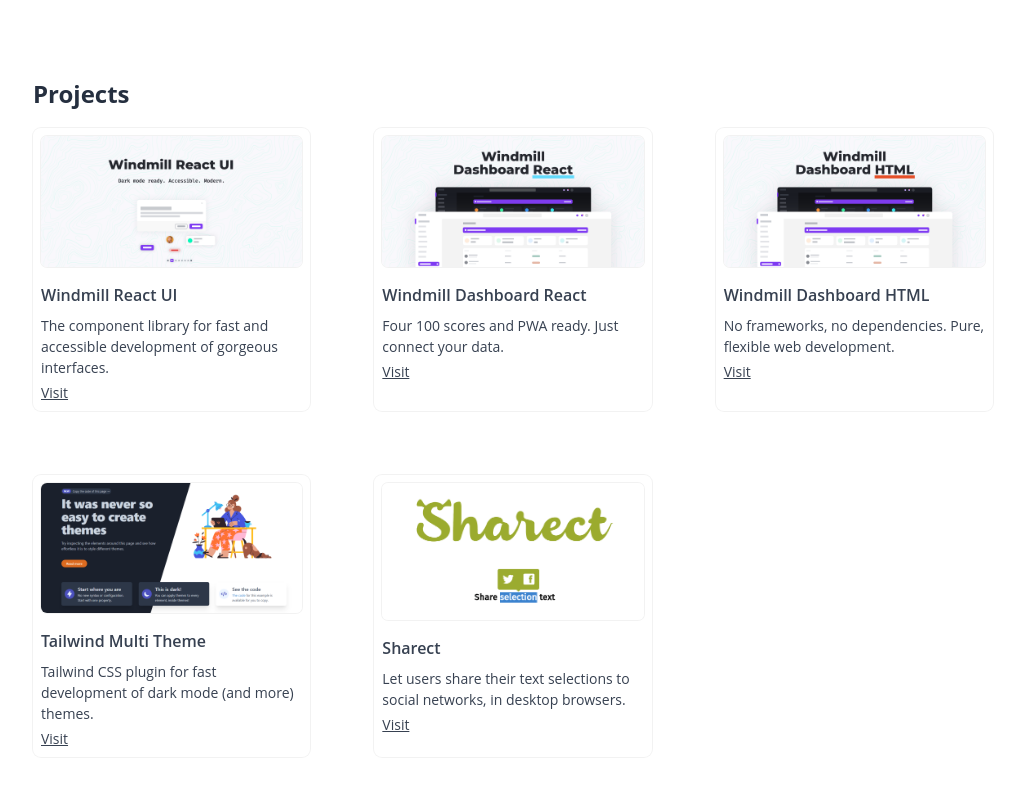
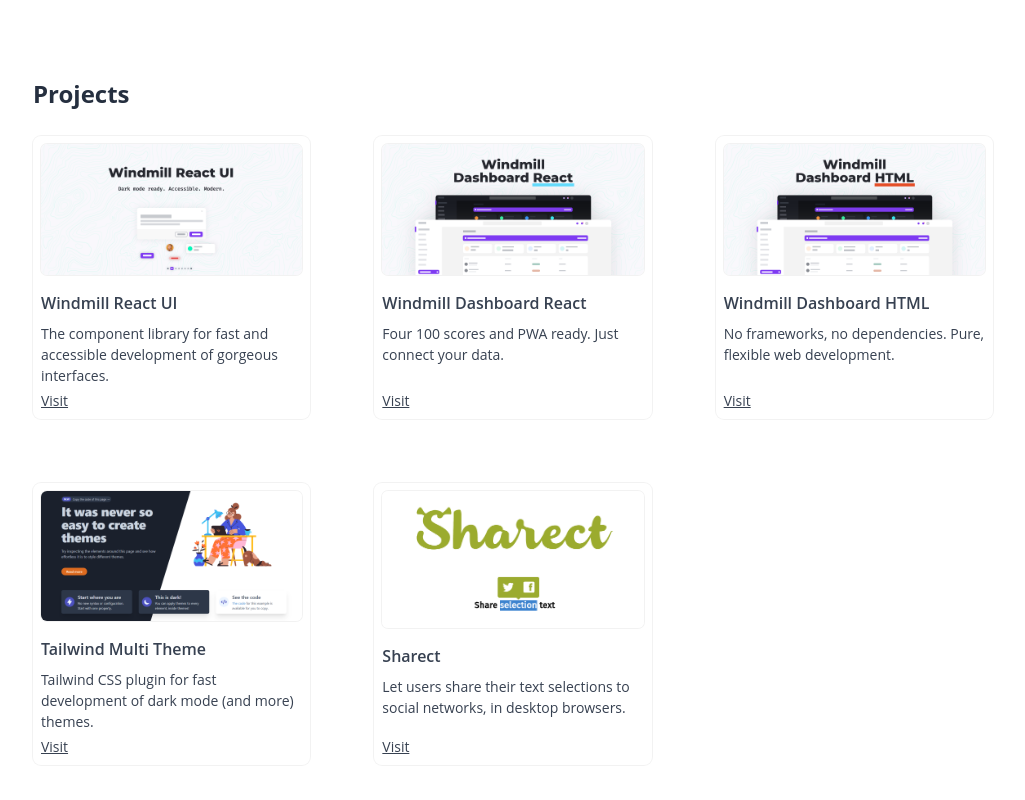
Before and after one commit to estevanmaito/blog, a Next.js app: page / in a window 1280 px wide. Shown: the part 500-1300 px from the top of the page, without its empty margins (127-1152 px from the left). Built offline with nearby package versions, Linux system fonts and the light colour scheme.

Commit message:
fix spacing

```diff
--- a/pages/index.js
+++ b/pages/index.js
@@ -83,13 +83,14 @@
       </header>
 
       <main className="max-w-2xl px-4 mx-auto my-10 xs:px-8 lg:max-w-5xl">
-        <section className="mb-10">
-          <h2 className="mb-4 text-2xl font-bold text-gray-800" id="projects">
+        <section className="mb-16">
+          <h2 className="mb-6 text-2xl font-bold text-gray-800" id="projects">
             Projects
           </h2>
 
           <div className="grid grid-cols-3 gap-16">
-            <div className="p-2 text-sm text-gray-700 rounded-lg shadow-xs">
+            <div className="flex flex-col justify-between p-2 text-sm text-gray-700 rounded-lg shadow-xs">
+              <div>
                 <img
                   className="mb-4 rounded-md shadow-xs"
                   src="img/projects/windmill-react-ui.png"
@@ -99,11 +100,13 @@
                 <p className="mb-1">
                   The component library for fast and accessible development of gorgeous interfaces.
                 </p>
+              </div>
               <a className="underline" href="https://windmillui.com/react-ui">
                 Visit
               </a>
             </div>
-            <div className="p-2 text-sm text-gray-700 rounded-lg shadow-xs">
+            <div className="flex flex-col justify-between p-2 text-sm text-gray-700 rounded-lg shadow-xs">
+              <div>
                 <img
                   className="mb-4 rounded-md shadow-xs"
                   src="img/projects/windmill-dashboard-react.png"
@@ -111,11 +114,13 @@
                 />
                 <h3 className="mb-2 text-base font-semibold">Windmill Dashboard React</h3>
                 <p className="mb-1">Four 100 scores and PWA ready. Just connect your data.</p>
+              </div>
               <a className="underline" href="https://windmillui.com/dashboard-react">
                 Visit
               </a>
             </div>
-            <div className="p-2 text-sm text-gray-700 rounded-lg shadow-xs">
+            <div className="flex flex-col justify-between p-2 text-sm text-gray-700 rounded-lg shadow-xs">
+              <div>
                 <img
                   className="mb-4 rounded-md shadow-xs"
                   src="img/projects/windmill-dashboard-html.png"
@@ -125,11 +130,13 @@
                 <p className="mb-1">
                   No frameworks, no dependencies. Pure, flexible web development.
                 </p>
+              </div>
               <a className="underline" href="https://windmillui.com/dashboard-html">
                 Visit
               </a>
             </div>
-            <div className="p-2 text-sm text-gray-700 rounded-lg shadow-xs">
+            <div className="flex flex-col justify-between p-2 text-sm text-gray-700 rounded-lg shadow-xs">
+              <div>
                 <img
                   className="mb-4 rounded-md shadow-xs"
                   src="img/projects/multi-theme.png"
@@ -139,16 +146,19 @@
                 <p className="mb-1">
                   Tailwind CSS plugin for fast development of dark mode (and more) themes.
                 </p>
+              </div>
               <a className="underline" href="https://tailwindcss-multi-theme.now.sh/">
                 Visit
               </a>
             </div>
-            <div className="p-2 text-sm text-gray-700 rounded-lg shadow-xs">
+            <div className="flex flex-col justify-between p-2 text-sm text-gray-700 rounded-lg shadow-xs">
+              <div>
                 <img className="mb-4 rounded-md shadow-xs" src="img/projects/sharect.png" alt="" />
                 <h3 className="mb-2 text-base font-semibold">Sharect</h3>
                 <p className="mb-1">
                   Let users share their text selections to social networks, in desktop browsers.
                 </p>
+              </div>
               <a className="underline" href="https://estevanmaito.github.io/sharect">
                 Visit
               </a>
@@ -156,8 +166,8 @@
           </div>
         </section>
 
-        <section>
-          <h2 className="mb-4 text-2xl font-bold text-gray-800" id="case">
+        <section className="mb-16">
+          <h2 className="mb-6 text-2xl font-bold text-gray-800" id="case">
             Case study
           </h2>
           <div className="grid grid-cols-2 gap-16 text-sm text-gray-700">
```
Lines whose indentation alone changed are shown as unchanged.
